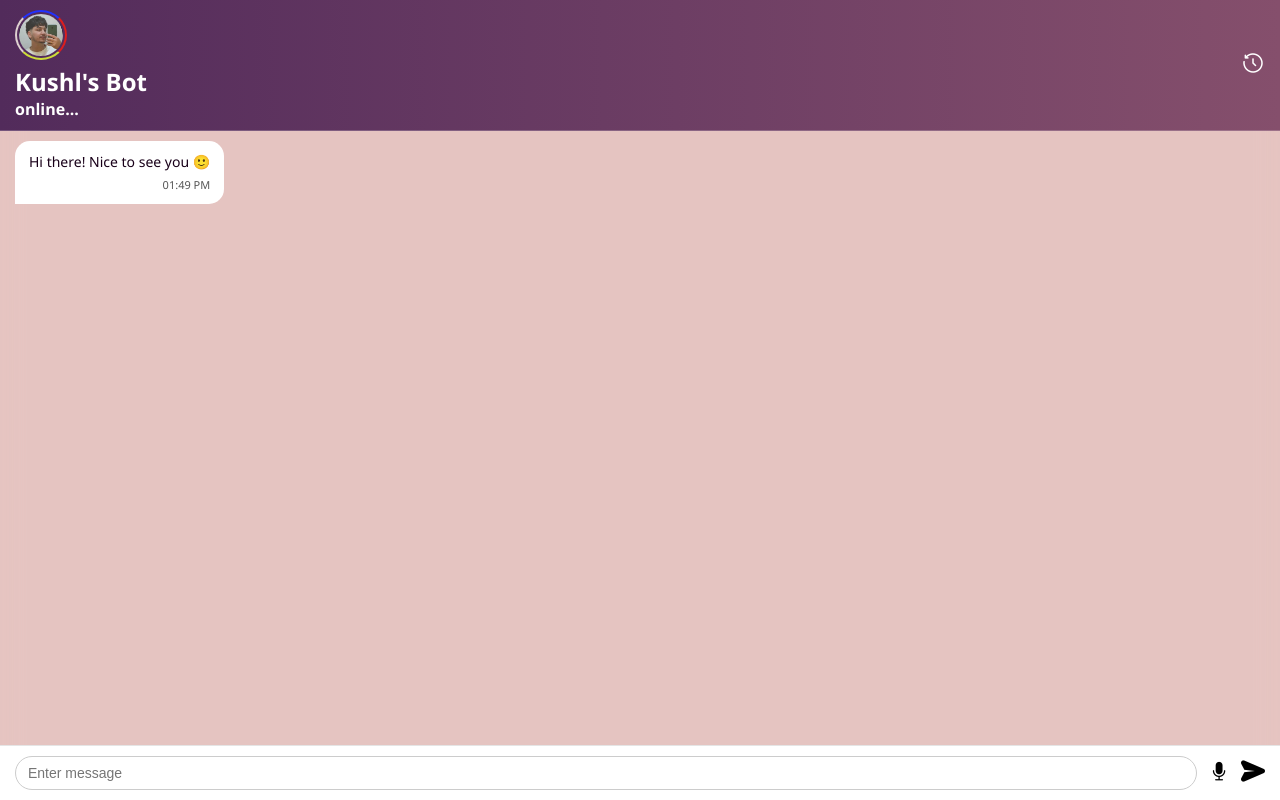
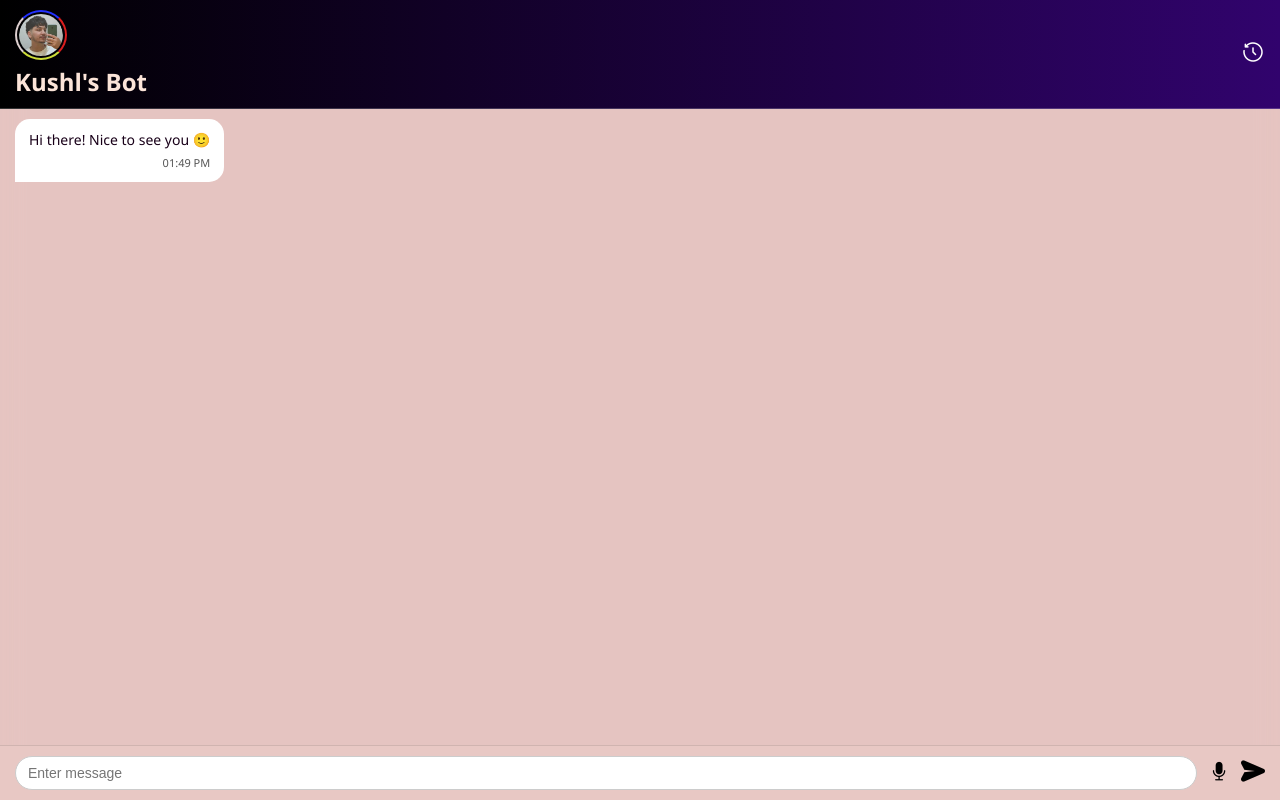
Before and after one commit to kushllll/kushl-chatbot, a Flask app: page / in a window 1280 px wide. Run offline with Flask 3, Linux system fonts and the light colour scheme.

Commit message:
css update

```diff
--- a/static/style.css
+++ b/static/style.css
@@ -13,6 +13,19 @@ html, body {
   display: flex;
   flex-direction: column;
 }
+
+h2 {
+    display: block;
+    font-size: 1.5em;
+    margin-left: auto;
+    font-weight: bold;
+    unicode-bidi: isolate;
+}
+ header.bot-details{
+  margin-left: 15px;
+
+}
+
 
 /* Main chatbot container */
 #chat-widget {
@@ -33,8 +46,8 @@ header {
   display: flex;
   justify-content: space-between;
   align-items: center;
-  background: linear-gradient(to right, #522B5B, #854F6C);
-  color: white;
+  background: linear-gradient(to right, #000000, #31036d);
+  color: rgb(251 228 216);;
   padding: 10px 15px;
   font-size: 16px;
   font-weight: bold;
@@ -125,7 +138,7 @@ footer {
   display: flex;
   align-items: center;
   padding: 10px;
-  background: #ffffff;
+  background: #e8c8c4;
   border-top: 1px solid rgba(0, 0, 0, 0.1);
   z-index: 10;
 }
--- a/templates/index.html
+++ b/templates/index.html
@@ -14,7 +14,7 @@
         <img src="/static/pp.png" alt="bot" class="bot-avatar"/>
         <div class="bot-details">
           <h2>Kushl's Bot</h2>
-          <p class="status">online...</p>
+          <!-- <p class="status">online...</p> -->
         </div>
       </div>
       <div class="bot-actions">
```
